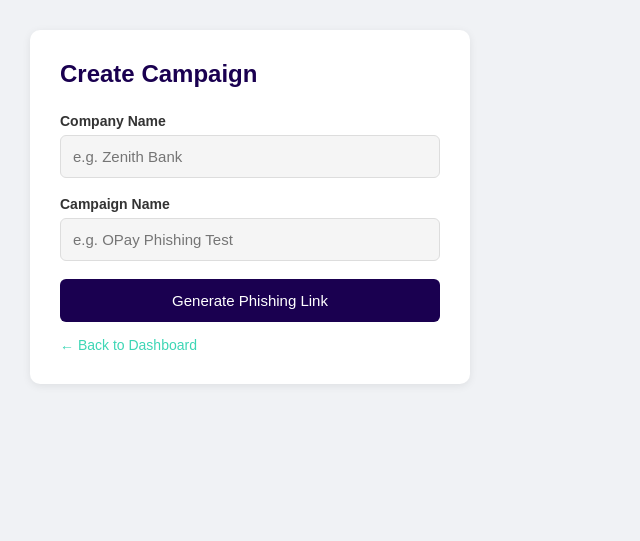
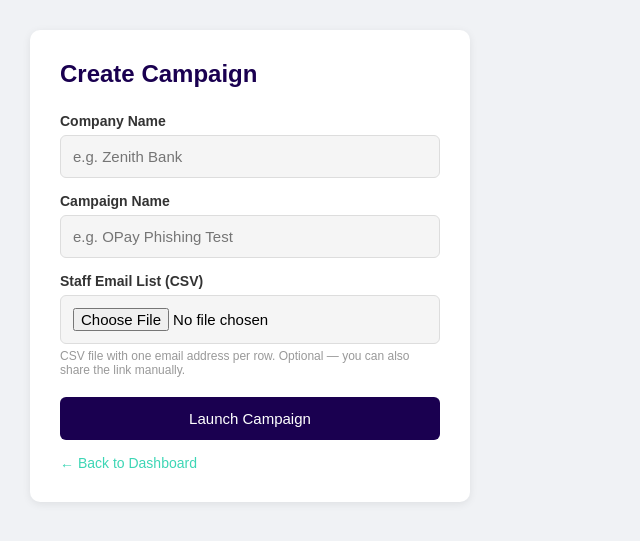
Before and after one commit to Cyybeast/SENTRIFY, a Flask app: page /dashboard/create in a window 1280 px wide. Shown: the part 59-600 px from the top of the page, without its empty margins (0-640 px from the left). Run offline with Flask 3, Linux system fonts and the light colour scheme; the visitor is signed in with stand-in values (Sample User, id 1).

Commit message:
Phase 2 complete - automated email delivery with CSV upload

```diff
--- a/app.py
+++ b/app.py
@@ -1,10 +1,23 @@
 from flask import Flask, render_template, request, session, redirect, url_for
+from flask_mail import Mail, Message
 import sqlite3
 import uuid
+import csv
+import io
 from database import init_db
 
 app = Flask(__name__)
 app.secret_key = 'sentrify-secret-2024'
+
+# Email configuration
+app.config['MAIL_SERVER'] = 'smtp.gmail.com'
+app.config['MAIL_PORT'] = 587
+app.config['MAIL_USE_TLS'] = True
+app.config['MAIL_USERNAME'] = 'sentrify.test@gmail.com'
+app.config['MAIL_PASSWORD'] = 'uion ncth wfkt eukn'
+app.config['MAIL_DEFAULT_SENDER'] = 'sentrify.test@gmail.com'
+
+mail = Mail(app)
 
 ADMIN_PASSWORD = 'admin123'
 
@@ -58,6 +71,33 @@ def get_results_by_campaign(campaign_id):
     conn.close()
     return rows
 
+def send_phishing_email(recipient_email, campaign_code, company_name):
+    link = f"http://127.0.0.1:5000/sim/{campaign_code}"
+    msg = Message(
+        subject="Action Required: Your OPay Account Has Been Restricted",
+        recipients=[recipient_email]
+    )
+    msg.html = f"""
+    <div style="font-family: Arial, sans-serif; max-width: 520px; margin: 0 auto;">
+        <div style="background: linear-gradient(135deg, #0a1628, #2d6b6b); padding: 30px; text-align: center;">
+            <h1 style="color: white; font-size: 28px;">OPay</h1>
+        </div>
+        <div style="background: white; padding: 30px;">
+            <p style="color: #333;">Dear Customer,</p>
+            <p style="color: #333;">We detected <strong>3 failed login attempts</strong> on your OPay account. Your account has been temporarily restricted for your security.</p>
+            <p style="color: #333;">To restore access, please verify your identity immediately:</p>
+            <div style="text-align: center; margin: 30px 0;">
+                <a href="{link}" style="background: #3dd6b5; color: white; padding: 14px 32px; text-decoration: none; border-radius: 6px; font-weight: bold;">Verify My Account</a>
+            </div>
+            <p style="color: #999; font-size: 12px;">If you did not request this, please ignore this email.</p>
+        </div>
+        <div style="background: #f5f5f5; padding: 15px; text-align: center;">
+            <p style="color: #999; font-size: 11px;">OPay Financial Services | customerservice@opay-ng.com | 08136690274</p>
+        </div>
+    </div>
+    """
+    mail.send(msg)
+
 @app.route('/sim/<code>')
 def simulation(code):
     campaign = get_campaign_by_code(code)
@@ -107,9 +147,25 @@ def create():
         company = request.form.get('company_name')
         campaign = request.form.get('campaign_name')
         code = create_campaign(company, campaign)
+
+        # Send emails if CSV uploaded
+        emails_sent = 0
+        if 'staff_csv' in request.files:
+            file = request.files['staff_csv']
+            if file.filename != '':
+                stream = io.StringIO(file.stream.read().decode('UTF-8'))
+                reader = csv.reader(stream)
+                for row in reader:
+                    if row and '@' in row[0]:
+                        try:
+                            send_phishing_email(row[0].strip(), code, company)
+                            emails_sent += 1
+                        except Exception as e:
+                            print(f"Failed to send to {row[0]}: {e}")
+
         link = f"http://127.0.0.1:5000/sim/{code}"
-        return render_template('create.html', link=link, success=True)
-    return render_template('create.html', success=False)
+        return render_template('create.html', link=link, success=True, emails_sent=emails_sent)
+    return render_template('create.html', success=False, emails_sent=0)
 
 app.jinja_env.globals['enumerate'] = enumerate
 app.run(debug=True)
--- a/templates/create.html
+++ b/templates/create.html
@@ -10,12 +10,17 @@
         .container { padding: 30px; max-width: 500px; }
         .card { background: white; border-radius: 10px; padding: 30px; box-shadow: 0 2px 8px rgba(0,0,0,0.08); }
         h2 { color: #1a0050; margin-bottom: 25px; }
-        label { display: block; font-size: 14px; font-weight: bold; color: #333; margin-bottom: 6px; }
-        input { width: 100%; padding: 12px; border: 1px solid #ddd; border-radius: 6px; font-size: 15px; margin-bottom: 18px; background: #f5f5f5; }
-        button { width: 100%; padding: 13px; background: #1a0050; color: white; border: none; border-radius: 6px; font-size: 15px; cursor: pointer; }
+        label { display: block; font-size: 14px; font-weight: bold; color: #333; margin-bottom: 6px; margin-top: 15px; }
+        input[type="text"], input[type="file"] {
+            width: 100%; padding: 12px; border: 1px solid #ddd;
+            border-radius: 6px; font-size: 15px; background: #f5f5f5;
+        }
+        .hint { font-size: 12px; color: #999; margin-top: 5px; }
+        button { width: 100%; padding: 13px; background: #1a0050; color: white; border: none; border-radius: 6px; font-size: 15px; cursor: pointer; margin-top: 20px; }
         .success { background: #e8f8f5; border-left: 4px solid #3dd6b5; padding: 20px; border-radius: 6px; margin-top: 20px; }
         .success p { color: #333; font-size: 14px; margin-bottom: 8px; }
         .link { color: #1a0050; font-weight: bold; word-break: break-all; font-size: 13px; }
+        .sent { color: #3dd6b5; font-weight: bold; font-size: 14px; margin-top: 10px; }
         .back { display: inline-block; margin-top: 15px; color: #3dd6b5; text-decoration: none; font-size: 14px; }
     </style>
 </head>
@@ -24,19 +29,31 @@
     <div class="container">
         <div class="card">
             <h2>Create Campaign</h2>
-            <form method="POST">
+            <form method="POST" enctype="multipart/form-data">
                 <label>Company Name</label>
                 <input type="text" name="company_name" placeholder="e.g. Zenith Bank" required>
+
                 <label>Campaign Name</label>
                 <input type="text" name="campaign_name" placeholder="e.g. OPay Phishing Test" required>
-                <button type="submit">Generate Phishing Link</button>
+
+                <label>Staff Email List (CSV)</label>
+                <input type="file" name="staff_csv" accept=".csv">
+                <div class="hint">CSV file with one email address per row. Optional — you can also share the link manually.</div>
+
+                <button type="submit">Launch Campaign</button>
             </form>
+
             {% if success %}
             <div class="success">
-                <p>✅ Campaign created. Send this link to employees:</p>
+                <p>✅ Campaign created successfully.</p>
+                <p>Phishing link:</p>
                 <div class="link">{{ link }}</div>
+                {% if emails_sent > 0 %}
+                <div class="sent">📧 {{ emails_sent }} phishing email(s) sent automatically.</div>
+                {% endif %}
             </div>
             {% endif %}
+
             <a class="back" href="/dashboard">← Back to Dashboard</a>
         </div>
     </div>
```
Also changed, not shown: sentrify.db.
